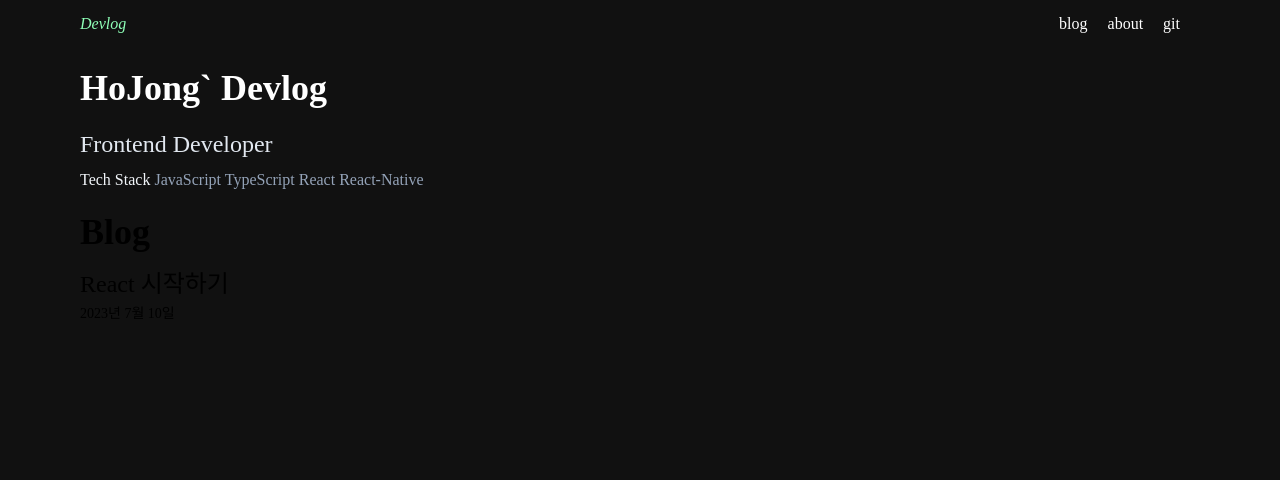
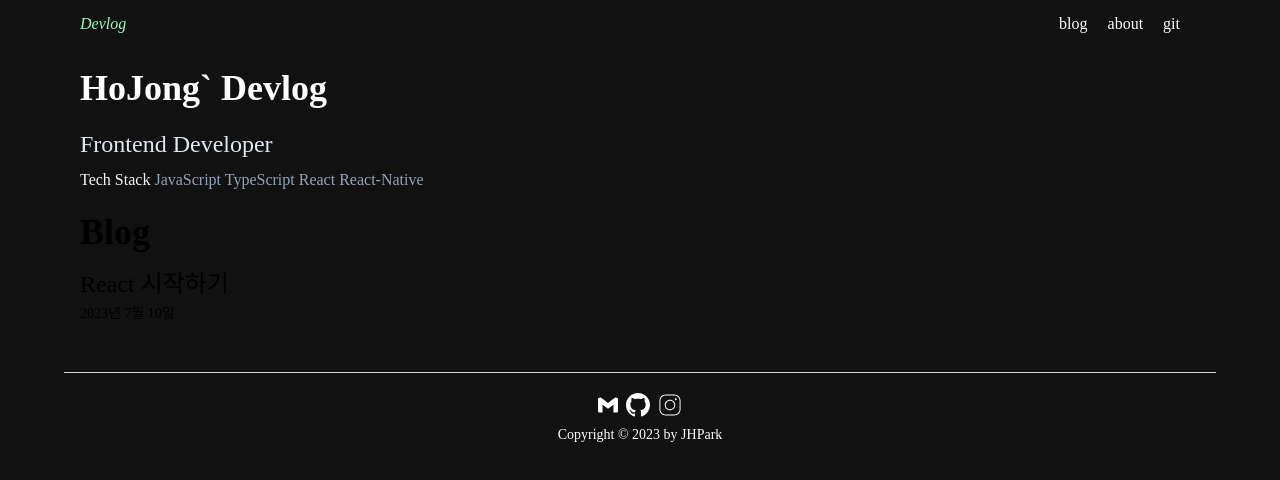
Before and after one commit to ParkJongho1/NextDevlog, a Next.js app: page / in a window 1280 px wide. Shown: the top 480 px of the page. Built offline with nearby package versions, Linux system fonts and the light colour scheme.

Commit message:
Add Footer

```diff
--- /dev/null
+++ b/app/components/Footer.tsx
@@ -0,0 +1,48 @@
+import Link from "next/link";
+
+export default function Footer() {
+   return (
+      <footer className="flex flex-col items-center max-w-3xl mx-auto mt-10 lg:max-w-6xl">
+         <hr className="w-full mt-2 transition-all border-1 border-neutral-300 dark:border-neutral-700"></hr>
+         <div className="mt-5">
+            <ul className="flex items-center justify-center space-x-2 ma-auto">
+               <li>
+                  <Link href="mailto:ik6623@naver.com" target="_blank">
+                     <svg
+                        className="w-5 h-5 aspect-square fill-white"
+                        role="img"
+                        xmlns="http://www.w3.org/2000/svg"
+                        viewBox="0 0 24 24"
+                        fill="currentColor"
+                        width="16"
+                        height="16"
+                     >
+                        <title>Gmail</title>
+                        <path d="M24 5.457v13.909c0 .904-.732 1.636-1.636 1.636h-3.819V11.73L12 16.64l-6.545-4.91v9.273H1.636A1.636 1.636 0 0 1 0 19.366V5.457c0-2.023 2.309-3.178 3.927-1.964L5.455 4.64 12 9.548l6.545-4.91 1.528-1.145C21.69 2.28 24 3.434 24 5.457z"></path>
+                     </svg>
+                  </Link>
+               </li>
+               <li>
+                  <Link href="https://github.com/ParkJongho1" target="_blank">
+                     <svg className="w-6 h-6 aspect-square fill-white" aria-hidden="true" viewBox="0 0 16 16" version="1.1" data-view-component="true">
+                        <path
+                           fillRule="evenodd"
+                           d="M8 0C3.58 0 0 3.58 0 8c0 3.54 2.29 6.53 5.47 7.59.4.07.55-.17.55-.38 0-.19-.01-.82-.01-1.49-2.01.37-2.53-.49-2.69-.94-.09-.23-.48-.94-.82-1.13-.28-.15-.68-.52-.01-.53.63-.01 1.08.58 1.23.82.72 1.21 1.87.87 2.33.66.07-.52.28-.87.51-1.07-1.78-.2-3.64-.89-3.64-3.95 0-.87.31-1.59.82-2.15-.08-.2-.36-1.02.08-2.12 0 0 .67-.21 2.2.82.64-.18 1.32-.27 2-.27.68 0 1.36.09 2 .27 1.53-1.04 2.2-.82 2.2-.82.44 1.1.16 1.92.08 2.12.51.56.82 1.27.82 2.15 0 3.07-1.87 3.75-3.65 3.95.29.25.54.73.54 1.48 0 1.07-.01 1.93-.01 2.2 0 .21.15.46.55.38A8.013 8.013 0 0016 8c0-4.42-3.58-8-8-8z"
+                        />
+                     </svg>
+                  </Link>
+               </li>
+
+               <li>
+                  <Link href="https://www.instagram.com/jxnghxpark" target="_blank">
+                     <svg className="w-6 h-6 aspect-square fill-white" x="0px" y="0px" viewBox="0 0 50 50">
+                        <path d="M 16 3 C 8.8324839 3 3 8.8324839 3 16 L 3 34 C 3 41.167516 8.8324839 47 16 47 L 34 47 C 41.167516 47 47 41.167516 47 34 L 47 16 C 47 8.8324839 41.167516 3 34 3 L 16 3 z M 16 5 L 34 5 C 40.086484 5 45 9.9135161 45 16 L 45 34 C 45 40.086484 40.086484 45 34 45 L 16 45 C 9.9135161 45 5 40.086484 5 34 L 5 16 C 5 9.9135161 9.9135161 5 16 5 z M 37 11 A 2 2 0 0 0 35 13 A 2 2 0 0 0 37 15 A 2 2 0 0 0 39 13 A 2 2 0 0 0 37 11 z M 25 14 C 18.936712 14 14 18.936712 14 25 C 14 31.063288 18.936712 36 25 36 C 31.063288 36 36 31.063288 36 25 C 36 18.936712 31.063288 14 25 14 z M 25 16 C 29.982407 16 34 20.017593 34 25 C 34 29.982407 29.982407 34 25 34 C 20.017593 34 16 29.982407 16 25 C 16 20.017593 20.017593 16 25 16 z"></path>
+                     </svg>
+                  </Link>
+               </li>
+            </ul>
+            <p className="mt-2 text-sm text-white">Copyright &copy; {new Date().getFullYear()} by JHPark</p>
+         </div>
+      </footer>
+   );
+}
--- a/app/layout.tsx
+++ b/app/layout.tsx
@@ -1,7 +1,10 @@
+import Link from "next/link";
+
 import "./globals.css";
 import { Inter } from "next/font/google";
 import Navbar from "./components/Navbar";
 import MyInfo from "./components/MyInfo";
+import Footer from "./components/Footer";
 
 const inter = Inter({ subsets: ["latin"] });
 
@@ -16,6 +19,7 @@ export default function RootLayout({ children }: { children: React.ReactNode })
          <body className="bg-[#111111]">
             <Navbar />
             {children}
+            <Footer />
          </body>
       </html>
    );
```
